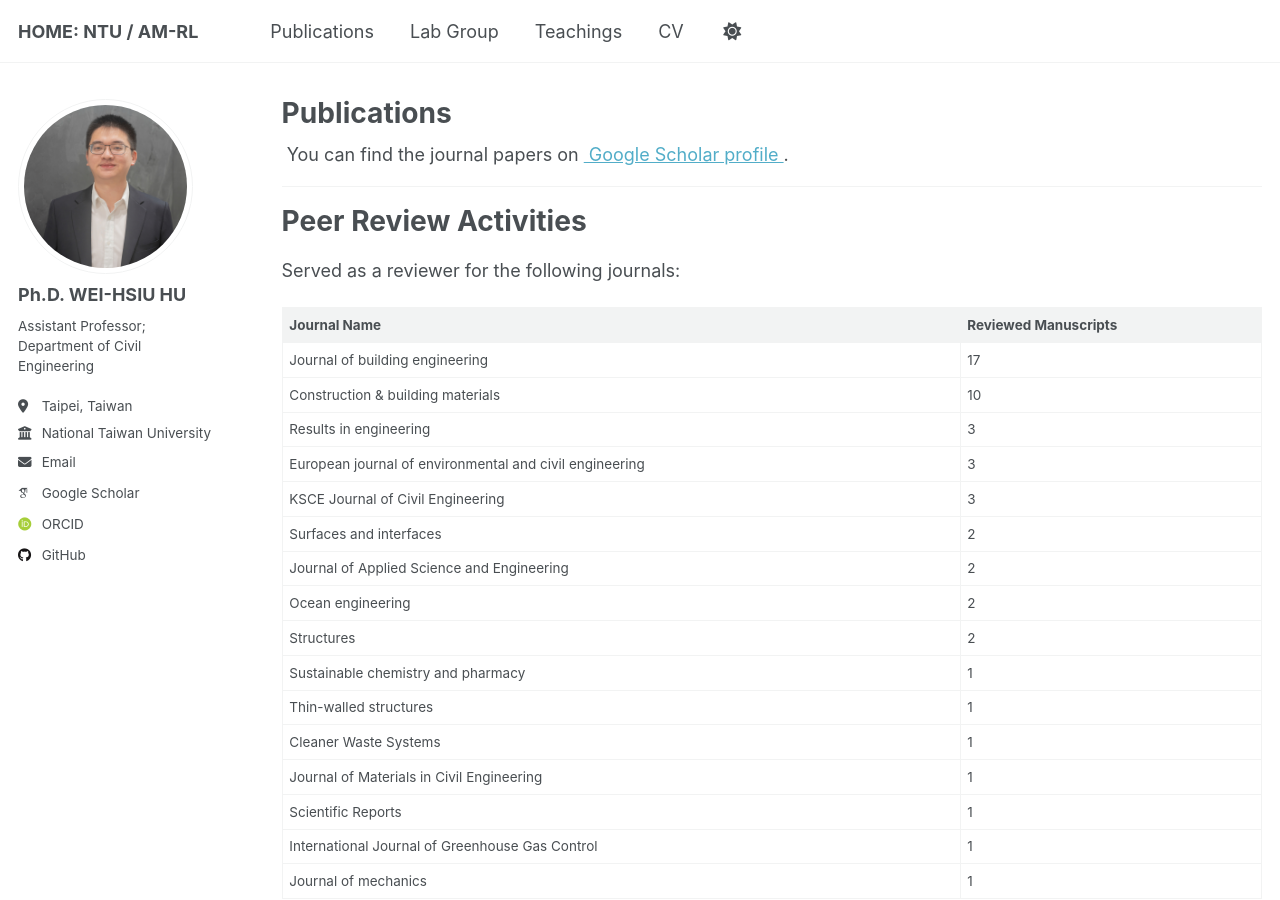
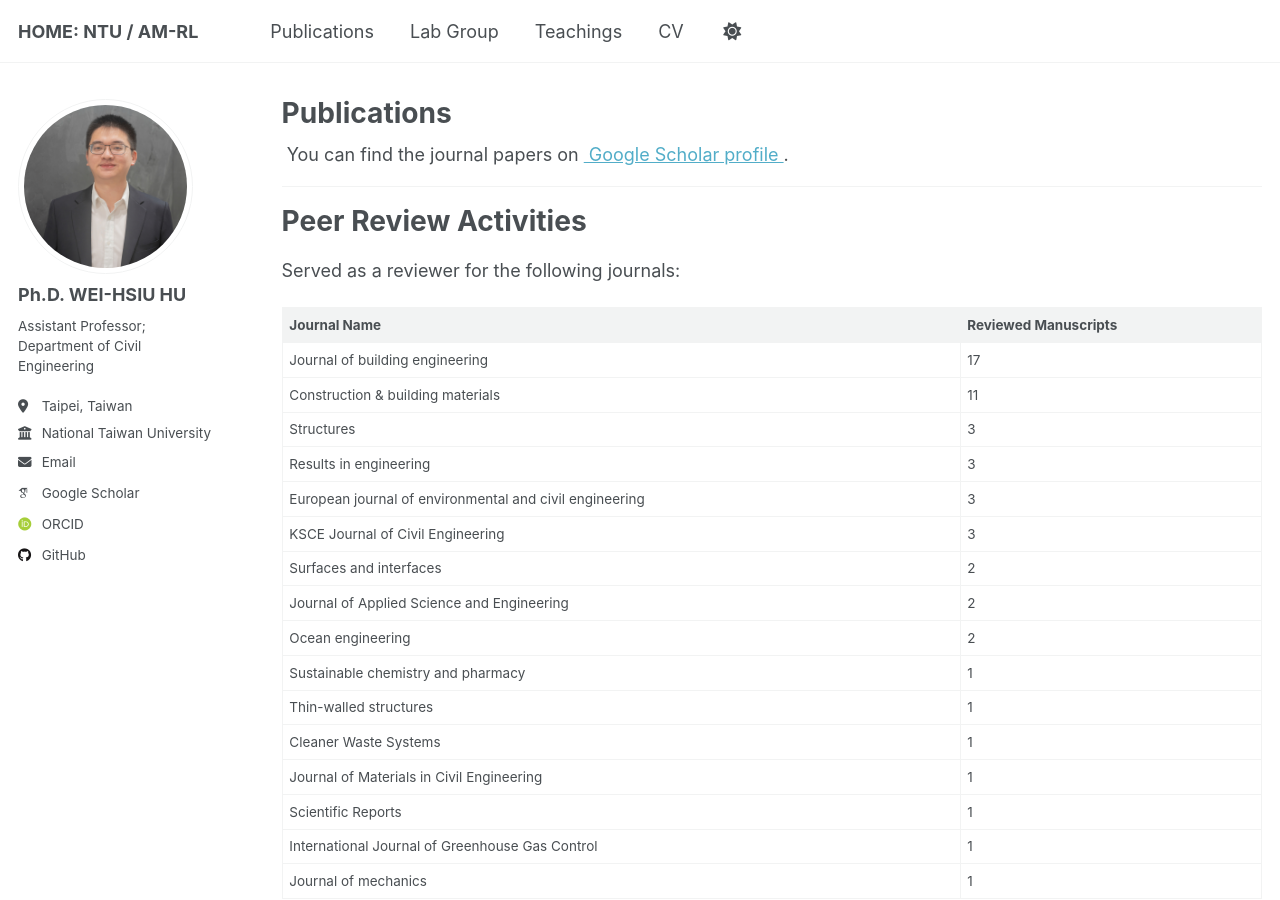
Before and after one commit to hwhsiu/hwhsiu.github.io, a Jekyll site: the page built from _pages/publications.html, in a window 1280 px wide and 900 px high. Built offline with Jekyll 4.4.1, drawn with Linux system fonts in a browser that asks for light colours; some web fonts are replaced; some of the changed text lies outside the part shown.

Commit message:
20261101

```diff
--- a/_data/review.yml
+++ b/_data/review.yml
@@ -1,9 +1,11 @@
-last_updated: 2026-10-19
+last_updated: 2026-11-01
 journals:
   - name: Journal of building engineering
     count: 17
   - name: Construction & building materials
-    count: 10
+    count: 11
+  - name: Structures
+    count: 3
   - name: Results in engineering
     count: 3
   - name: European journal of environmental and civil engineering
@@ -15,8 +17,6 @@ journals:
   - name: Journal of Applied Science and Engineering
     count: 2
   - name: Ocean engineering
-    count: 2
-  - name: Structures
     count: 2
   - name: Sustainable chemistry and pharmacy
     count: 1
```
